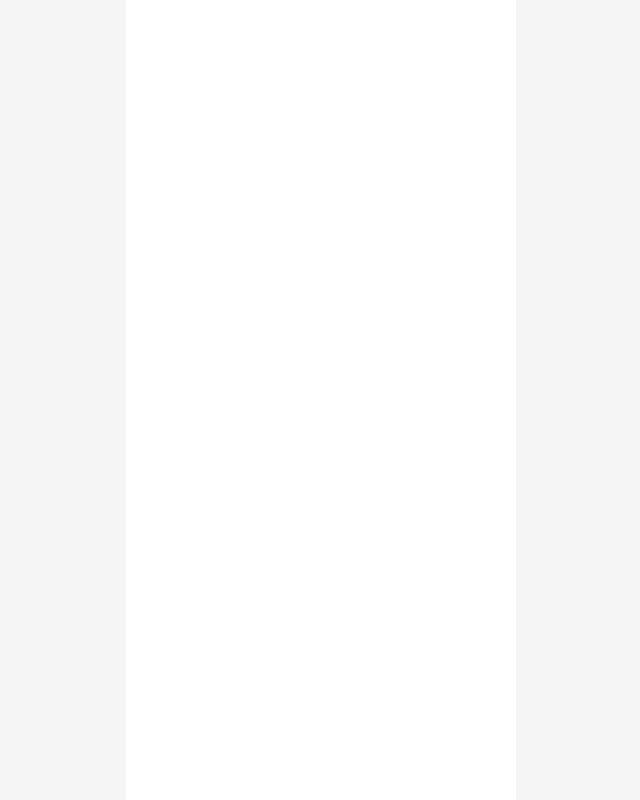
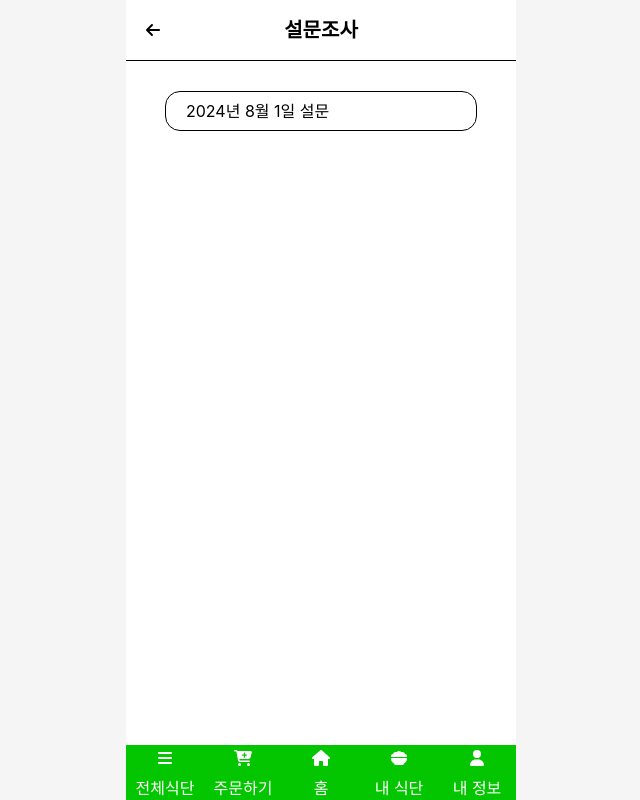
Before and after one commit to dongsubnambuk/LikeLion-12th-Hackathon, a React (Create React App) app in the folder Front/: page /survey in a window 1280 px wide. Before the commit this address had no page. Shown: the whole page, without its empty margins (319-959 px from the left). Built offline with nearby package versions, Linux system fonts and the light colour scheme.

Commit message:
설문조사 페이지

```diff
--- a/Front/src/App.js
+++ b/Front/src/App.js
@@ -10,7 +10,8 @@ import MyPage from './pages/MyPage';
 import UserInfoUpdate from './pages/UserInfoUpdate';
 import OrderList from './pages/OrderList';
 import WeeklyFoodMenu from './pages/WeeklyFoodMenu';
-
+import Survey from './pages/Survey';
+import SurveyDetail from './pages/SurveyDetail';
 
 const App = () => (
   <div className="mobile-container">
@@ -25,7 +26,8 @@ const App = () => (
                 <Route path="/userinfoupdate" element={<UserInfoUpdate />} />
                 <Route path="/orderlist" element={<OrderList />} />
                 <Route path="/weeklyfoodmenu" element={<WeeklyFoodMenu />} />
-
+                <Route path="/survey" element={<Survey />} />
+                <Route path="/survey-detail" element={<SurveyDetail />} />
             </Routes>
         </Router>
 
--- /dev/null
+++ b/Front/src/CSS/Survey.css
@@ -0,0 +1,21 @@
+.survey-link-container{
+    display: flex;
+    justify-content: center;
+    padding-top: 30px;
+}
+
+
+
+
+.survey-link{
+    cursor: pointer;
+    width: 80%;
+    display: flex;
+    padding-left: 20px;
+    align-items: center;
+    box-sizing: border-box;
+    height: 5vh;
+    background: #FFFFFF;
+    border: 1px solid #000000;
+    border-radius: 15px;
+}
--- a/Front/src/components/Header.jsx
+++ b/Front/src/components/Header.jsx
@@ -47,6 +47,10 @@ const Header = () => {
                 return '주문 내역';
             case '/weeklyfoodmenu':
                 return '1주 전체 식단';
+            case '/survey':
+                return '설문조사';
+            case '/survey-detail':
+                return '설문조사';
             default:
                 return 'Main Page';
         }
@@ -75,10 +79,10 @@ const Header = () => {
                         <div className="header_contents">
                             <ul>
                                 <li>
-                                    <FontAwesomeIcon icon={faBell} size="2x" />
+                                    <FontAwesomeIcon icon={faBell} size="2x" onClick={() => navigate('/notification')} />
                                 </li>
                                 <li>
-                                    <FontAwesomeIcon icon={faFileLines} size="2x" />
+                                    <FontAwesomeIcon icon={faFileLines} size="2x"  onClick={() => navigate('/survey')}/>
                                 </li>
                             </ul>
                         </div>
--- /dev/null
+++ b/Front/src/pages/Survey.jsx
@@ -0,0 +1,26 @@
+import React, { useState } from "react";
+import { useNavigate } from 'react-router-dom';
+import Header from "../components/Header";
+import BottomNav from "../components/BottomNav";
+import '../CSS/Survey.css';
+
+function Survey(){
+    const navigate = useNavigate();
+    return(
+        <>
+        <Header/>
+        <div className="survey-link-container">
+        <div className="survey-link" onClick={() => navigate('/survey-detail')}>
+                <span>2024년 8월 1일 설문</span>
+
+            </div>
+
+
+        </div>
+
+        <BottomNav/>
+        </>
+    );
+}
+
+export default Survey;
--- /dev/null
+++ b/Front/src/pages/SurveyDetail.jsx
@@ -0,0 +1,17 @@
+import React, { useState } from "react";
+import { useNavigate } from 'react-router-dom';
+import Header from "../components/Header";
+import BottomNav from "../components/BottomNav";
+import '../CSS/SurveyDetail.css';
+
+function SurveyDetail(){
+    return(
+        <>
+        <Header/>
+
+        <BottomNav/>
+        </>
+    );
+}
+
+export default SurveyDetail;
```
Also changed, not shown: Front/src/CSS/SurveyDetail.css (added).
